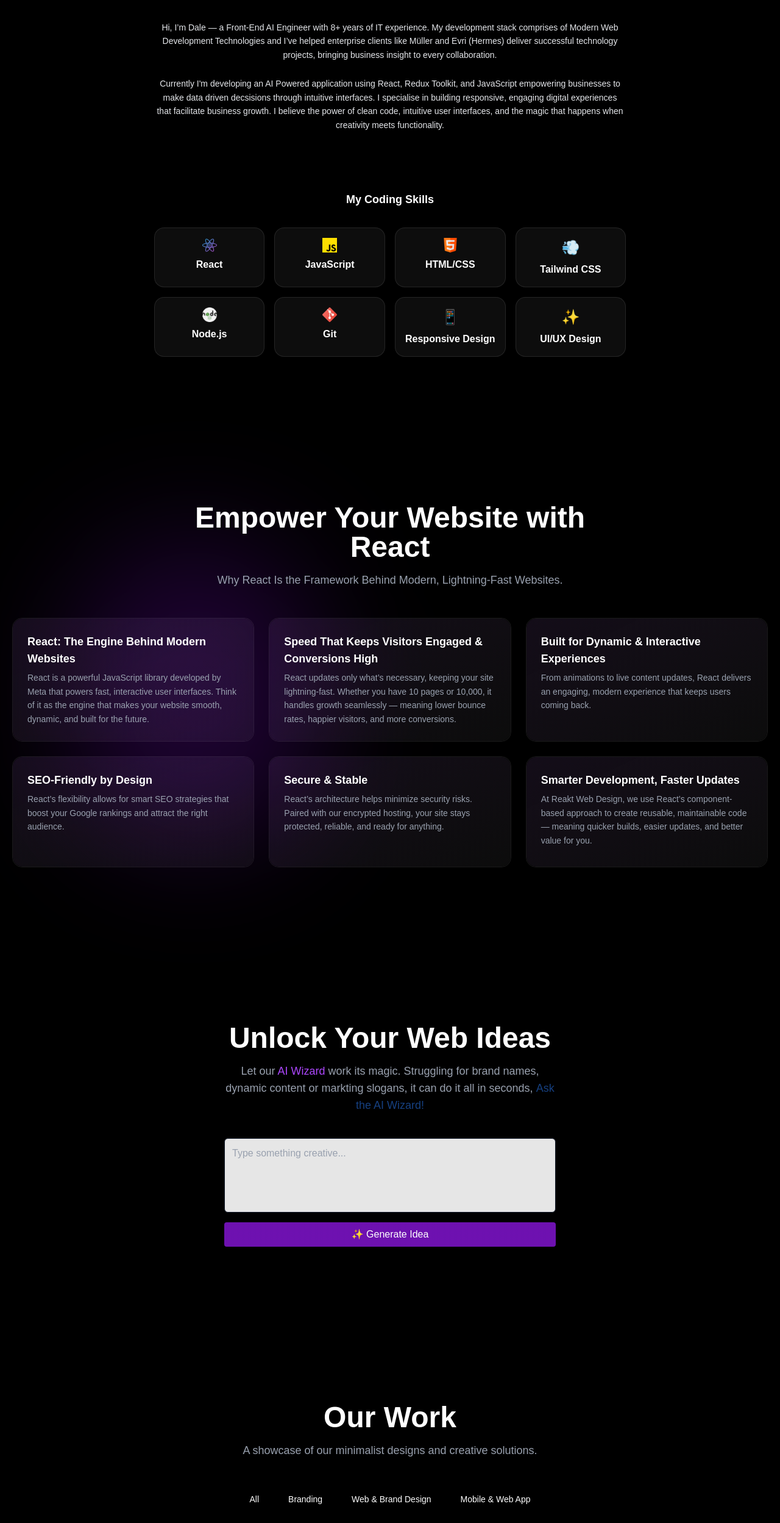
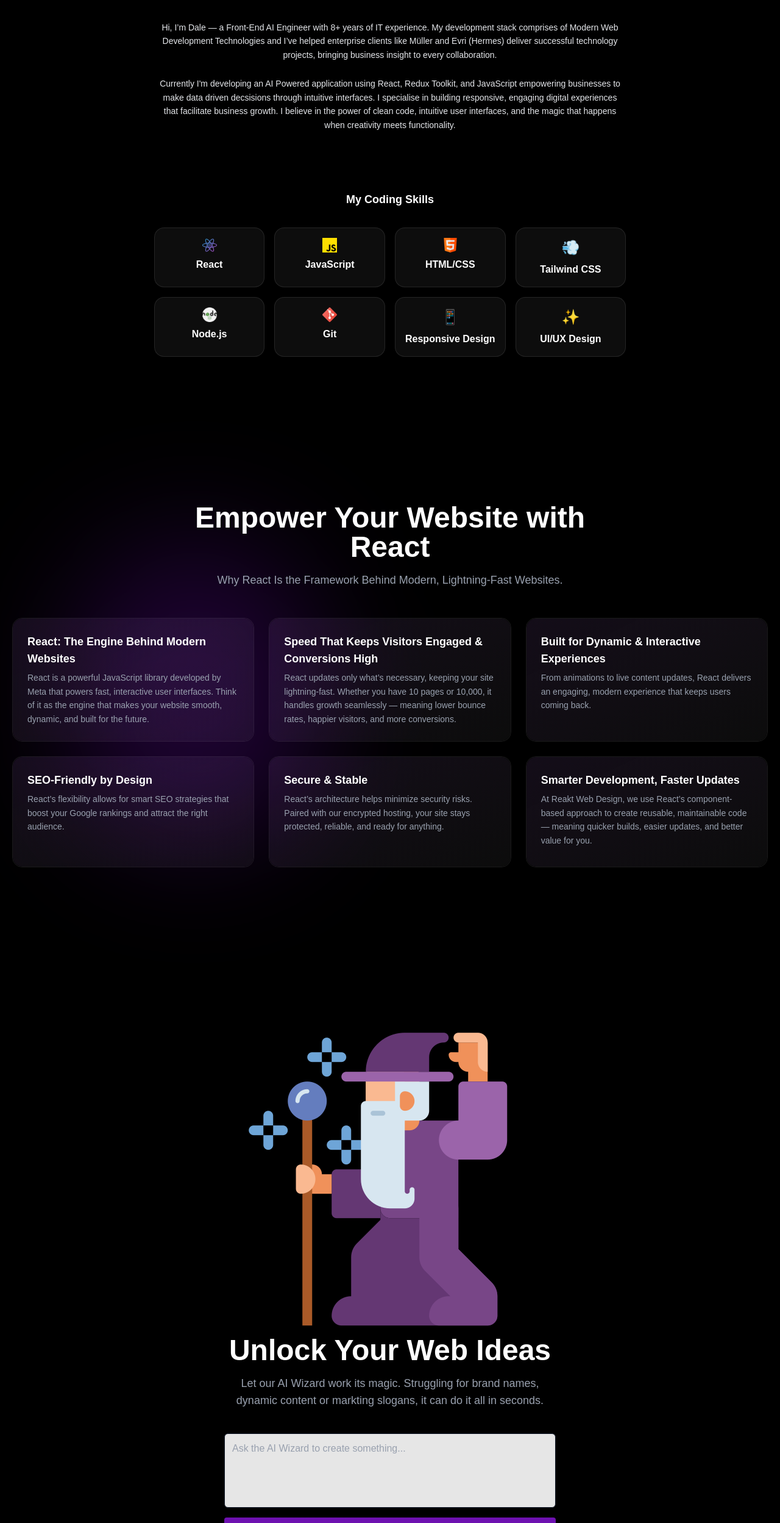
Before and after one commit to Dezmondo7/KreativeWeb3D, a React (Vite) app: page / in a window 1280 px wide. Shown: the part 3380-5877 px from the top of the page at 61% size. Built offline with nearby package versions, Linux system fonts and the light colour scheme; a web font is replaced by a local one.

Commit message:
added cool wizard feature to wizard AI component

```diff
--- a/src/components/AboutMe.jsx
+++ b/src/components/AboutMe.jsx
@@ -88,7 +88,7 @@ const AboutMe = () => {
               </p>
 
               <p className="text-sm text-gray-200 leading-relaxed">
-                Currently I'm developing an AI Powered application using React, Redux Toolkit, and JavaScript empowering businesses to make data driven decsisions through intuitive interfaces. I specialise in building responsive, engaging digital experiences that facilitate business growth. I believe the power of clean code, intuitive user interfaces, and the magic that happens when creativity meets functionality.
+                Currently I'm developing an AI Powered application using React, Redux Toolkit, and JavaScript empowering businesses to make data driven decsisions through intuitive interfaces. I specialise in building responsive, engaging digital experiences that facilitate business growth. I believe in the power of clean code, intuitive user interfaces, and the magic that happens when creativity meets functionality.
               </p>
             </div>
 
--- a/src/components/AiCreative.jsx
+++ b/src/components/AiCreative.jsx
@@ -1,5 +1,6 @@
 import React, { useState } from "react";
 import LoadingDots from "../components/LoadingDots";
+import wizardImg from '../assets/wizard.png'
 
 const AiCreative = () => {
   const [prompt, setPrompt] = useState("");
@@ -43,18 +44,20 @@ const AiCreative = () => {
 
     <div id="creative" className="max-w-xl mx-auto p-4">
       <div className="text-center max-w-2xl mx-auto">
-        <h2 className="text-white text-4xl md:text-5xl font-bold mb-4 mt-20 md:mt-30 lg:mt-40">
+        <img src={wizardImg} className="mt-20 md:mt-30 lg:mt-40" />
+        <h2 className="text-white text-4xl md:text-5xl font-bold mb-4">
           Unlock Your Web Ideas
         </h2>
+
         <p className="text-gray-400 text-lg mb-10">
-          Let our <span className="text-purple-500">AI Wizard</span> work its magic. Struggling for brand names, dynamic content or markting slogans, it can do it all in seconds, <span className="text-blue-500 font-medium animate-pulse">Ask the AI Wizard!</span>
+          Let our AI Wizard work its magic. Struggling for brand names, dynamic content or markting slogans, it can do it all in seconds. <span className="text-blue-500 font-medium animate-pulse"></span>
         </p>
       </div>
       <form onSubmit={handleSubmit} className="flex flex-col gap-4">
         <textarea
           value={prompt}
           onChange={(e) => setPrompt(e.target.value)}
-          placeholder="Type something creative..."
+          placeholder="Ask the AI Wizard to create something..."
           className="p-3 border rounded-md resize-none bg-white/90 shadow-md focus:outline-none focus:ring-2 focus:ring-blue-500 resize-none text-gray-900 placeholder-gray-400"
           rows={4}
         />
--- a/src/components/pricing.jsx
+++ b/src/components/pricing.jsx
@@ -70,10 +70,10 @@ function PricingSection() {
       annualPrice: "£1500+",
       description: "Elevate your brand to the next level with our Ultra AI front-end package.",
       features: [
-        "Complex AI Integration",
-        "Built for AI Integrations",
+        "Complex AI Integrations",
+        "Built for Future Reakt Web AI Integrations",
         "Full Multi-page website",
-        "Custom UI components and complex interactions ",
+        "Custom UI components ",
         "Domain, Hosting & Encrypted Security",
         "Enhanced SEO performance work",
         "Priority email and chat support",
```
